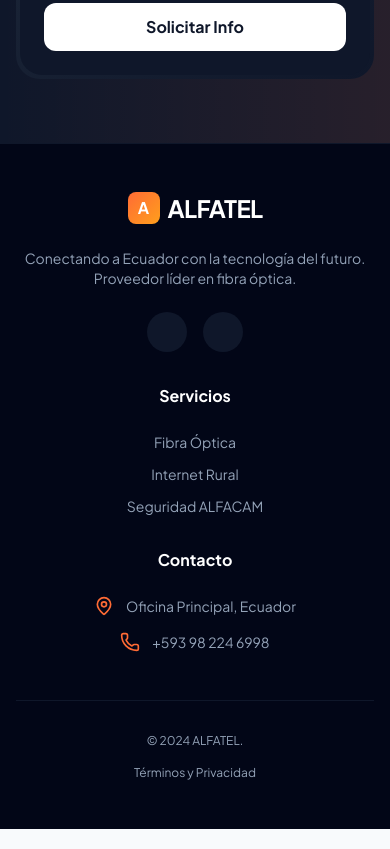
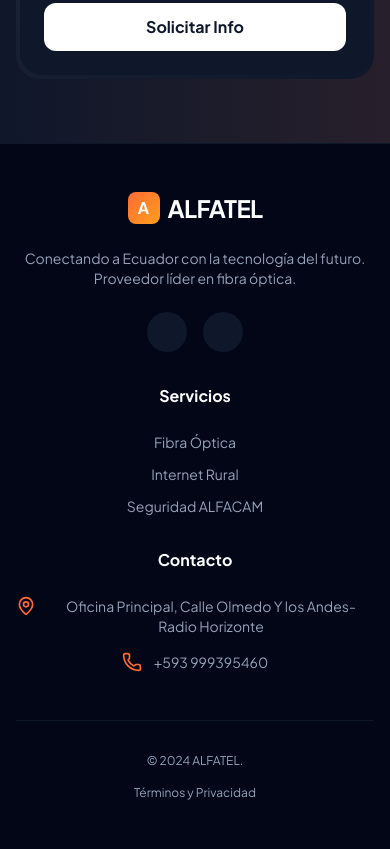
Before and after one commit to vcaicedo12/alfatel-web, a website built with Vite: page index.html in a window 390 px wide. Shown: the part 4012-4861 px from the top of the page. Built offline with nearby package versions, Linux system fonts and the light colour scheme; some icons are missing.

Commit message:
Update: Adress and phone number correctly.

```diff
--- a/index.html
+++ b/index.html
@@ -368,8 +368,8 @@
                 <div>
                     <h4 class="text-white font-bold mb-6">Contacto</h4>
                     <ul class="space-y-4 text-sm">
-                        <li class="flex items-start justify-center md:justify-start gap-3"><i data-lucide="map-pin" class="w-5 h-5 text-brand-orange shrink-0"></i><span>Oficina Principal, Ecuador</span></li>
-                        <li class="flex items-center justify-center md:justify-start gap-3"><i data-lucide="phone" class="w-5 h-5 text-brand-orange shrink-0"></i><span>+593 98 224 6998</span></li>
+                        <li class="flex items-start justify-center md:justify-start gap-3"><i data-lucide="map-pin" class="w-5 h-5 text-brand-orange shrink-0"></i><span>Oficina Principal, Calle Olmedo Y los Andes-Radio Horizonte</span></li>
+                        <li class="flex items-center justify-center md:justify-start gap-3"><i data-lucide="phone" class="w-5 h-5 text-brand-orange shrink-0"></i><span>+593 999395460</span></li>
                     </ul>
                 </div>
             </div>
```
